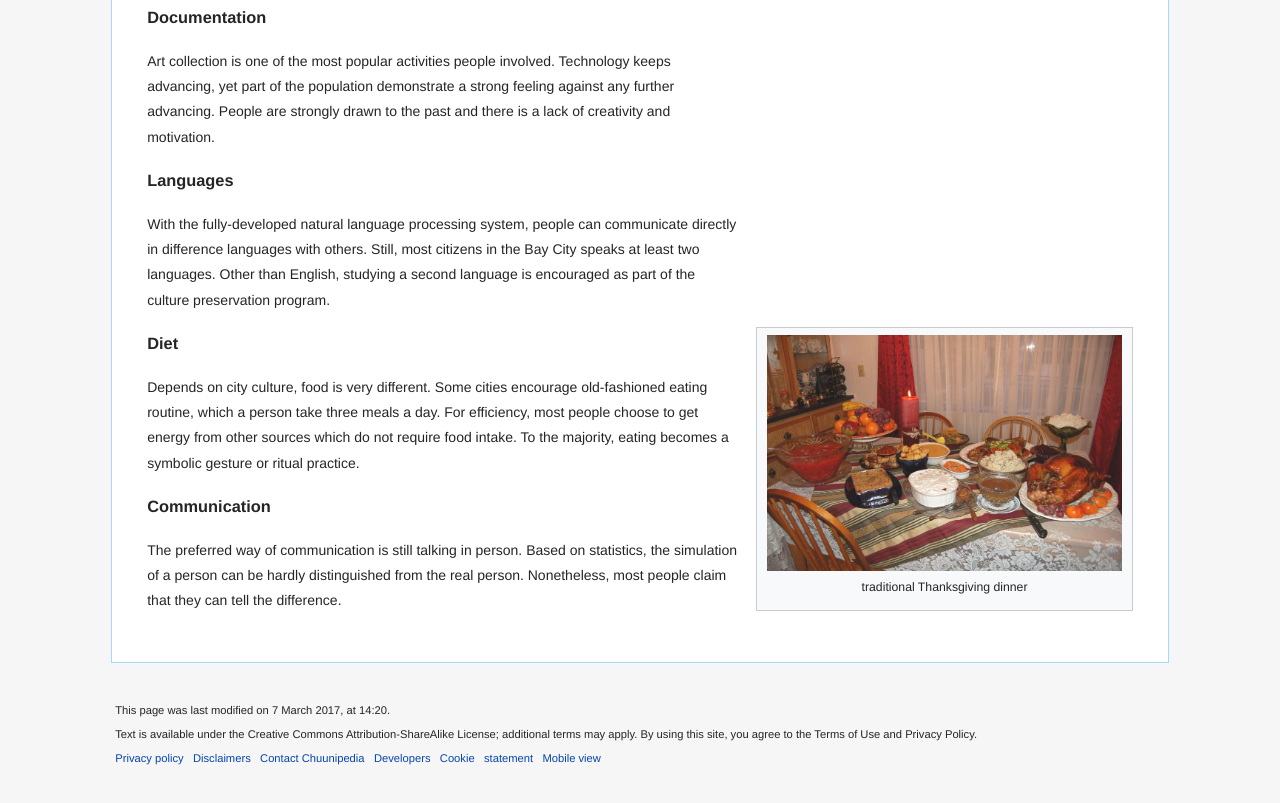
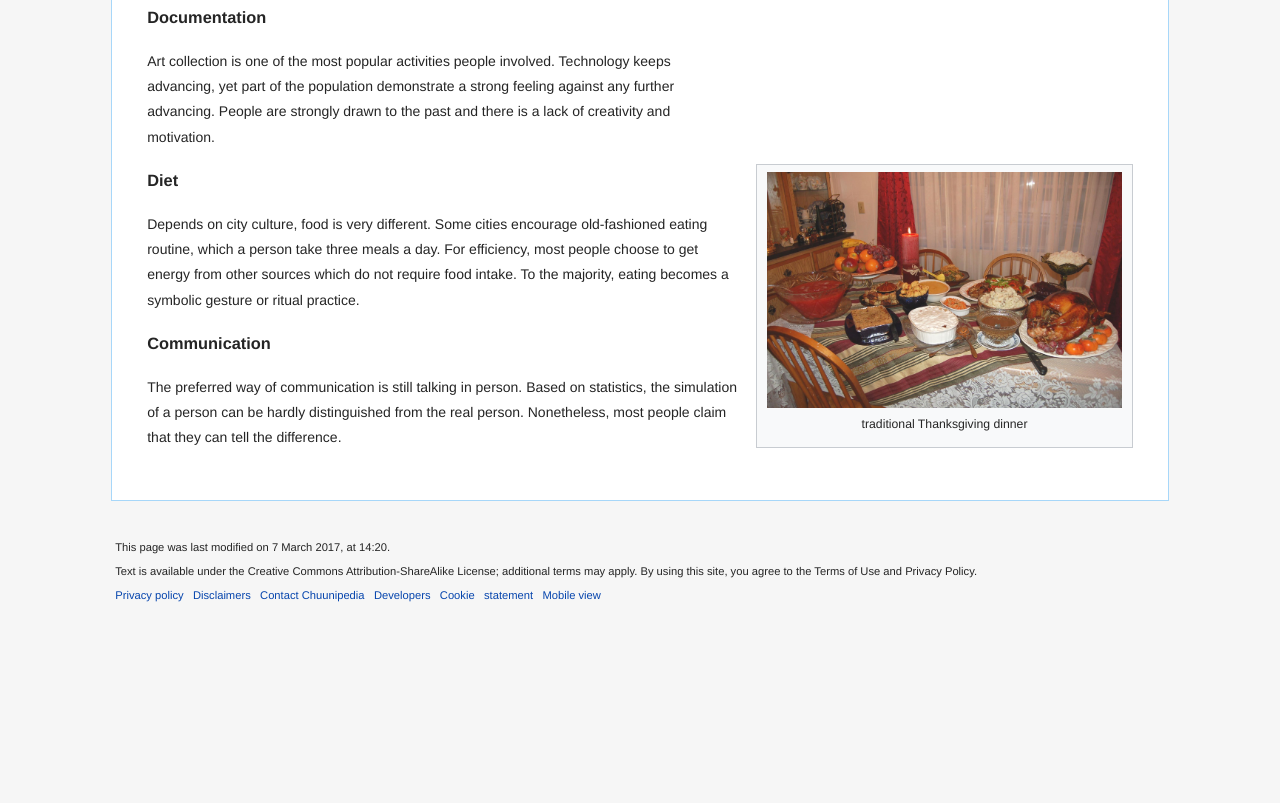
Before and after one commit to zyyerin/futureWorld, a plain HTML site: page index.html in a window 1280 px wide. Shown: the part 2631-3434 px from the top of the page. After the commit the page ends 3300 px from the top, so only its background shows below. Drawn offline with Linux system fonts and the light colour scheme.

Commit message:
language redundancy

```diff
--- a/index.html
+++ b/index.html
@@ -78,8 +78,6 @@
             <h1>Culture</h1>
             <h3>Documentation</h3>
             <p>Art collection is one of the most popular activities people involved. Technology keeps advancing, yet part of the population demonstrate a strong feeling against any further advancing. People are strongly drawn to the past and there is a lack of creativity and motivation.</p>
-            <h3>Languages</h3>
-            <p>With the fully-developed natural language processing system, people can communicate directly in difference languages with others. Still, most citizens in the Bay City speaks at least two languages. Other than English, studying a second language is encouraged as part of the culture preservation program.</p>
             <div class="thumb"><img src="images/thanksgiving.jpg">
                 <p>traditional Thanksgiving dinner</p>
             </div>
```
